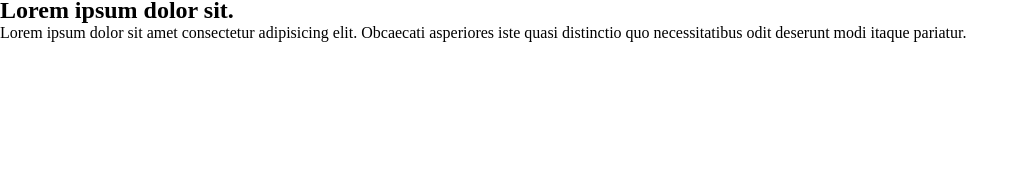
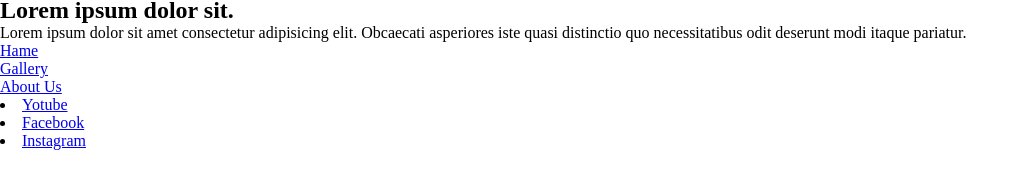
Before and after one commit to fortiescode/Hair-Dresser, a plain HTML site: page index.html in a window 1280 px wide. Shown: the part 102-290 px from the top of the page, without its empty margins (0-1029 px from the left). Drawn offline with Linux system fonts and the light colour scheme.

Commit message:
addition

```diff
--- a/index.html
+++ b/index.html
@@ -27,6 +27,22 @@
             <p>Lorem ipsum dolor sit amet consectetur adipisicing elit. Obcaecati asperiores iste quasi distinctio quo necessitatibus odit deserunt modi itaque pariatur.</p>
         </div>
     </section>
+    <footer>
+        <div class="footer-wrapper">
+            <div class="footer-links">
+                <ul>
+                    <li><a href="#">Hame</a></li>
+                    <li><a href="#">Gallery</a></li>
+                    <li><a href="#">About Us</a></li>
+                </ul>
+            </div>
+            <div class="social-media">
+                <li><a href="#">Yotube</a></li>
+                <li><a href="#">Facebook</a></li>
+                <li><a href="#">Instagram</a></li>
+            </div>
+        </div>
+    </footer>
 
 </body>
 </html>
```
